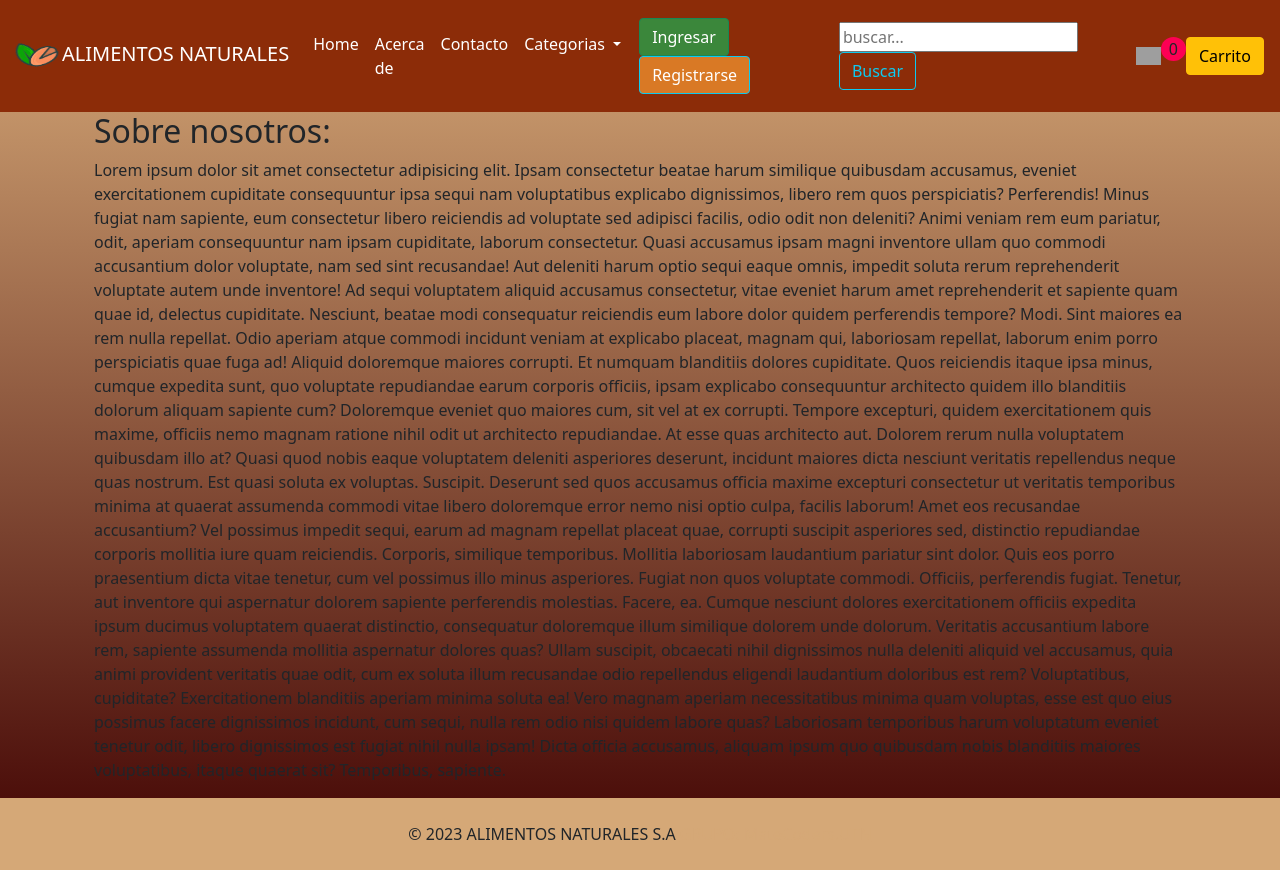
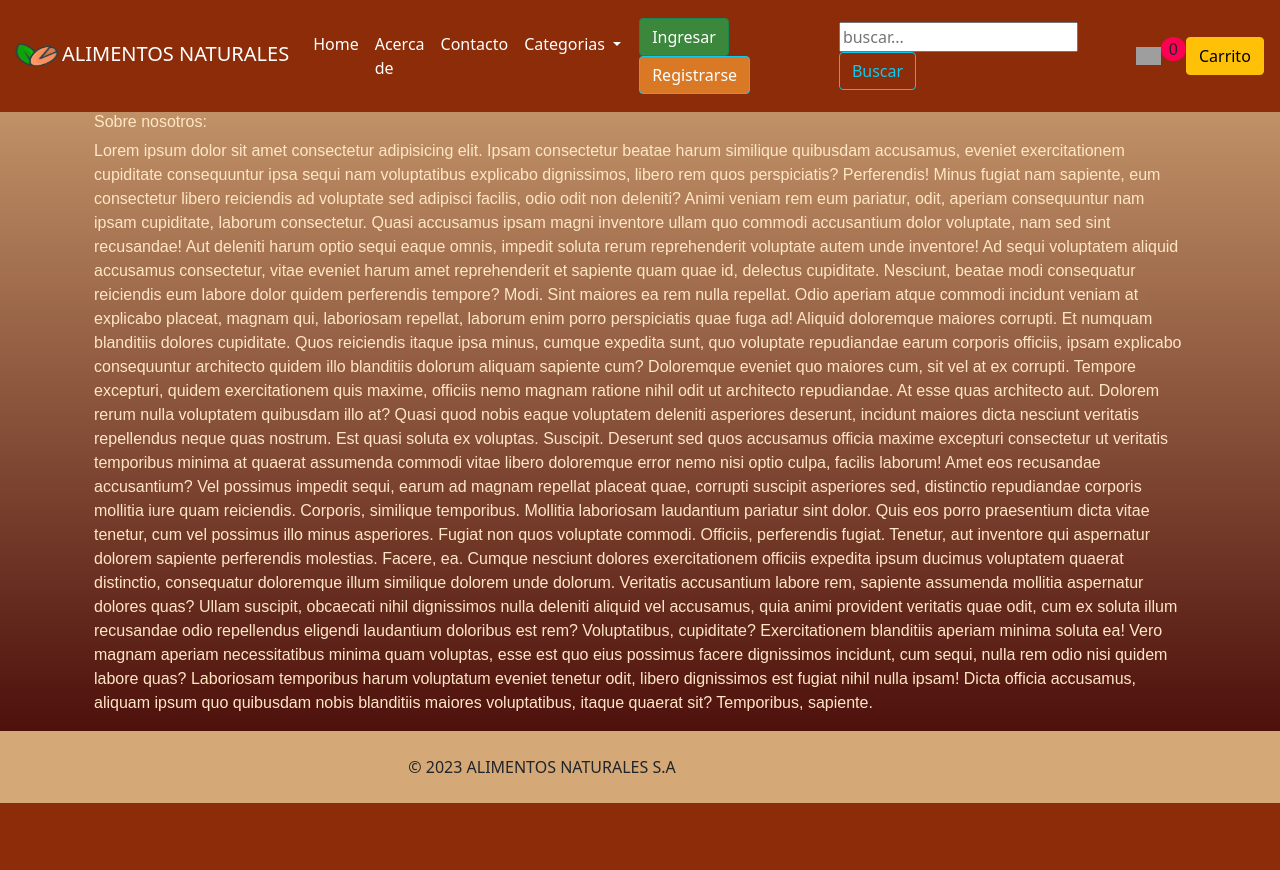
Before and after one commit to CodeSystem2022/E-Commerce-MateCoders, a Django app: page /acerca/ in a window 1280 px wide. After the commit the page ends 803 px from the top, so only its background shows below. Run offline with Django 4.2, Linux system fonts and the light colour scheme; data comes from the database, SQL or seed files in the repository; grey boxes are pictures that could not be loaded.

Commit message:
Agregando estilos
letra titulos

```diff
--- a/ecommerceAlimentosNaturales/TIENDA/templates/tienda/acerca.html
+++ b/ecommerceAlimentosNaturales/TIENDA/templates/tienda/acerca.html
@@ -3,8 +3,8 @@
 {% block body %}
 <div class="container">
 
-<h2>Sobre nosotros:</h2>
-<p>
+<h2 class="custom-text">Sobre nosotros:</h2>
+<p class="custom-text">
     Lorem ipsum dolor sit amet consectetur adipisicing elit. Ipsam consectetur beatae harum similique quibusdam accusamus, eveniet exercitationem cupiditate consequuntur ipsa sequi nam voluptatibus explicabo dignissimos, libero rem quos perspiciatis? Perferendis!
     Minus fugiat nam sapiente, eum consectetur libero reiciendis ad voluptate sed adipisci facilis, odio odit non deleniti? Animi veniam rem eum pariatur, odit, aperiam consequuntur nam ipsam cupiditate, laborum consectetur.
     Quasi accusamus ipsam magni inventore ullam quo commodi accusantium dolor voluptate, nam sed sint recusandae! Aut deleniti harum optio sequi eaque omnis, impedit soluta rerum reprehenderit voluptate autem unde inventore!
--- a/ecommerceAlimentosNaturales/TIENDA/templates/tienda/index.html
+++ b/ecommerceAlimentosNaturales/TIENDA/templates/tienda/index.html
@@ -29,7 +29,7 @@
     </button>
   </div>
 
-<h2>últimos </h2>
+<h2 class="ultimos-text">Últimos Productos Vistos</h2>
 <div class="container">
         <div class="row justify-content-md-around">
             {% for producto in nuevos  %}
--- a/ecommerceAlimentosNaturales/static/css/styles.css
+++ b/ecommerceAlimentosNaturales/static/css/styles.css
@@ -52,3 +52,16 @@ body {
     object-fit: cover;
     filter: brightness(0.6);
 }
+
+/* Estilos para la letra */
+.custom-text {
+    font-family: Arial, sans-serif; /* Cambia la fuente según lo que necesites */
+    font-size: 16px; /* Tamaño de la fuente en píxeles */
+    color: #FFE6C5; /* Color de la fuente en hexadecimal o nombre de color */
+}
+.ultimos-text {
+    font-size: 36px; /* Tamaño de la fuente en píxeles */
+    color: #FFE6C5; /* Color de la fuente en hexadecimal o nombre de color */
+    font-family: Arial, sans-serif; /* Cambia la fuente según lo que necesites */
+    margin: 35px; /* Agrega un margen alrededor de la tarjeta */
+}
```
